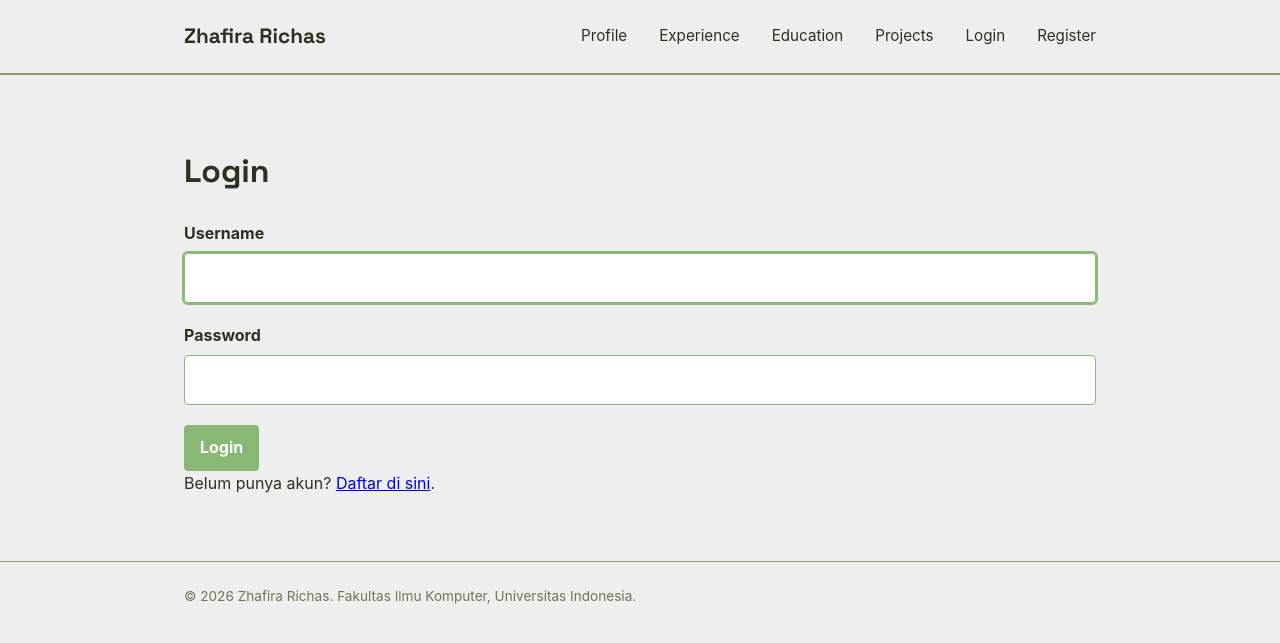
After one commit to ZhafiraRichas/myportofolio, a Django app: page /login/ in a window 1280 px wide. The commit adds this page. Shown: the top 643 px of the page. Run offline with Django 5.2, Linux system fonts and the light colour scheme.

Commit message:
feat: Implement registration, login, and logout

```diff
--- a/main/urls.py
+++ b/main/urls.py
@@ -12,4 +12,7 @@ urlpatterns = [
     path("projects/add/", create_project, name="create_project"),
     path("api/projects/", get_projects_json, name="get_projects_json"),
     path("projects/<uuid:project_id>/delete/", delete_project, name="delete_project"),
+    path("register/", register, name="register"),
+    path("login/", login_user, name="login"),
+    path("logout/", logout_user, name="logout"),
 ]
--- a/main/views.py
+++ b/main/views.py
@@ -2,14 +2,18 @@ from django.contrib import messages
 from django.core import serializers
 from django.http import HttpResponse
 from django.shortcuts import get_object_or_404, redirect, render
+from django.contrib import messages
+from django.contrib.auth import login, logout
+from django.contrib.auth.forms import AuthenticationForm, UserCreationForm
 
 from main.forms import ProjectForm
 from main.models import Experience, Project
 from main.models import Education
+NAME = "Zhafira Richas"
 
 def show_main(request):
     context = {
-        "name": "Zhafira Richas",
+        "name": NAME,
         "npm": "2506540941",
         "study_program": "S1 Ilmu Komputer",
         "bio": (
@@ -22,17 +26,17 @@ def show_main(request):
 
 def show_experience(request):
     context = {
-        "name": "Zhafira Richas",
+        "name": NAME,
         "experience_list": Experience.objects.all(),
     }
     return render(request, "experience.html", context)
 
 def show_education(request):
     context = {
-            "name": "Zhafira Richas",
+            "name": NAME,
             "education_list": Education.objects.all(),
         }
-    return render(request, "experience.html", context)
+    return render(request, "education.html", context)
 
 
 def create_project(request):
@@ -44,7 +48,7 @@ def create_project(request):
         return redirect("main:show_projects")
 
     context = {
-        "name": "Zhafira Richas",
+        "name": NAME,
         "form": form,
     }
     return render(request, "projects_form.html", context)
@@ -60,7 +64,7 @@ def show_projects(request):
     title_query = request.GET.get("title", "").strip()
 
     context = {
-        "name": "Zhafira Richas",
+        "name": NAME,
         "project_list": projects,
         "title_query": title_query,
     }
@@ -85,3 +89,33 @@ def delete_project(request, project_id):
         return redirect("main:show_projects")
 
     return redirect("main:show_projects")
+def register(request):
+    form = UserCreationForm(request.POST or None)
+
+    if request.method == "POST" and form.is_valid():
+        form.save()
+        messages.success(request, "Akun berhasil dibuat. Silakan login.")
+        return redirect("main:login")
+
+    context = {
+        "name": NAME,
+        "form": form,
+    }
+    return render(request, "register.html", context)
+
+def login_user(request):
+    form = AuthenticationForm(request, data=request.POST or None)
+
+    if request.method == "POST" and form.is_valid():
+        login(request, form.get_user())
+        return redirect("main:show_main")
+
+    context = {
+        "name": NAME,
+        "form": form,
+    }
+    return render(request, "login.html", context)
+
+def logout_user(request):
+    logout(request)
+    return redirect("main:show_main")
--- a/templates/base.html
+++ b/templates/base.html
@@ -19,7 +19,15 @@
             <a href="{% url 'main:show_experience' %}">Experience</a>
             <a href="{% url 'main:show_education' %}">Education</a>
             <a href="{% url 'main:show_projects' %}">Projects</a>
+            {% if user.is_authenticated %}
+                <span class="nav-user">{{ user.username }}</span>
+                <a href="{% url 'main:logout' %}">Logout</a>
+            {% else %}
+                <a href="{% url 'main:login' %}">Login</a>
+                <a href="{% url 'main:register' %}">Register</a>
+        {% endif %}
         </nav>
+
     </div>
   </header>
   {% block content %} {% endblock content %}
--- /dev/null
+++ b/templates/login.html
@@ -0,0 +1,33 @@
+{% extends "base.html" %}
+{% block meta %}
+    <title>Login - {{ name }}</title>
+{% endblock meta %}
+{% block content %}
+    <main>
+        <section class="experience-section">
+            <div class="container">
+                <h1>Login</h1>
+                {% for message in messages %}
+                    <p class="form-message">{{ message }}</p>
+                {% endfor %}
+                <form method="post" action="{% url 'main:login' %}" class="project-form">
+                    {% csrf_token %}
+                    {% for field in form %}
+                        <div class="form-group">
+                            <label for="{{ field.id_for_label }}">{{ field.label }}</label>
+                            {{ field }}
+                            {% for error in field.errors %}
+                                <p class="form-error">{{ error }}</p>
+                            {% endfor %}
+                        </div>
+                    {% endfor %}
+                    {% for error in form.non_field_errors %}
+                        <p class="form-error">{{ error }}</p>
+                    {% endfor %}
+                    <button type="submit" class="button">Login</button>
+                </form>
+                <p>Belum punya akun? <a href="{% url 'main:register' %}">Daftar di sini</a>.</p>
+            </div>
+        </section>
+    </main>
+{% endblock content %}
```
Also changed, not shown: portofolio/settings.py (+24 -25 lines), templates/register.html (added, +33 -0 lines).
